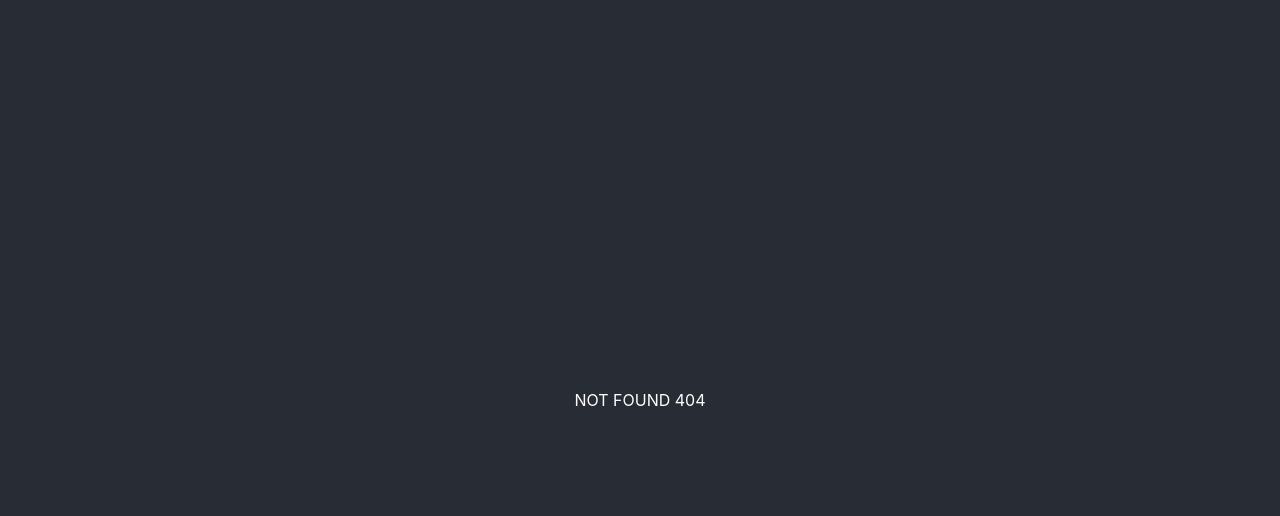
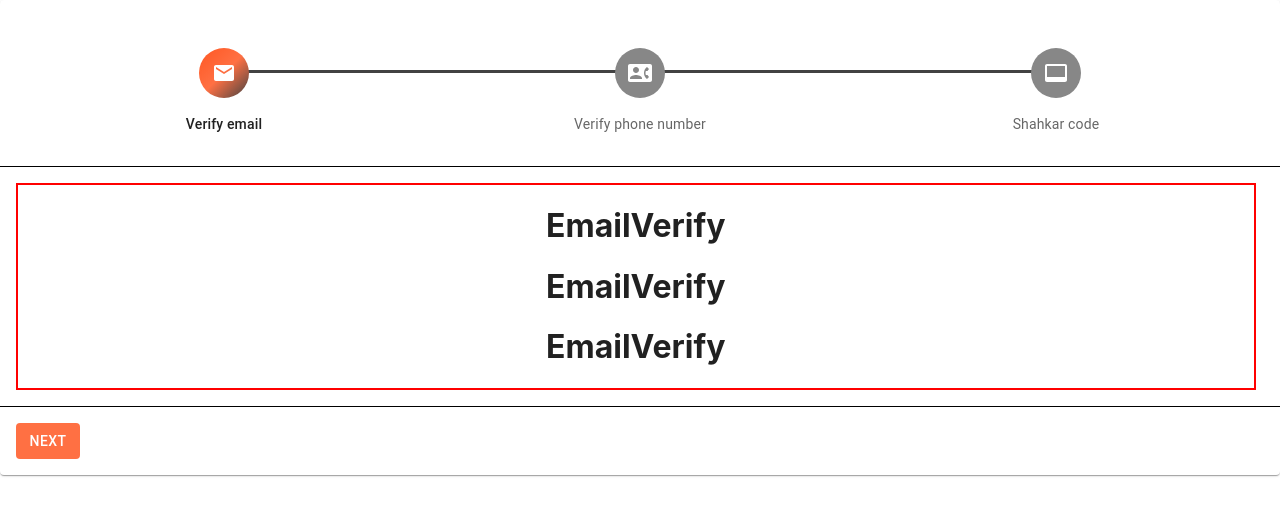
Before and after one commit to siahvosh/Wallet, a React (Create React App) app: page /wizardBase in a window 1280 px wide. Before the commit this address had no page. Shown: the top 516 px of the page. Built offline with nearby package versions, Linux system fonts and the light colour scheme.

Commit message:
add wizard file and stepper

```diff
--- a/src/App.css
+++ b/src/App.css
@@ -1,11 +1,11 @@
 body {
   direction: ltr;
   text-align: left;
-
 }
 body.fa {
   direction: rtl !important;
   text-align: right !important;
+
 }
 
 Button{
@@ -43,13 +43,14 @@ Card:hover {
   text-align: center;
 }
 .App-header {
-  background-color: #282c34;
+  /*background-color: #282c34;*/
   min-height: 100vh;
   display: flex;
   flex-direction: column;
   align-items: center;
-  justify-content: center;
+  /*justify-content: center;*/
   color: white;
+  background: white !important;
 }
 
 .btn{
--- a/src/Component/Login/Login.js
+++ b/src/Component/Login/Login.js
@@ -63,7 +63,7 @@ export const Login = () => {
 
     return (
         <React.Fragment>
-           <Card style={{ width: '50%', scale: '1.8', background: '#1E201E'}}>
+           <Card style={{ width: '50%', scale: '1.8', background: '#1E201E', margin: 'auto'}}>
                <Grid2 container>
                    <Grid2 size={{xs: 12, sm: 12, md: 5}} style={{padding: '1rem', background: '#ffffff'}}>
                        <IconButton
--- a/src/Component/Register/Register.js
+++ b/src/Component/Register/Register.js
@@ -27,7 +27,7 @@ export const Register = () => {
 
     return (
         <React.Fragment>
-            <Card style={{ width: '50%', scale: '1.8', background: '#1E201E'}}>
+            <Card style={{ width: '50%', scale: '1.8', background: '#1E201E', margin: 'auto'}}>
                 <Grid2 container>
                     <Grid2 sx={{ display: { xs: 'none', sm: 'none', md: 'block'} }}  size={{ xs: 12, sm: 12, md: 7 }} style={{background: '#1E201E', padding: '10px'}} >
                         <Button
@@ -144,7 +144,7 @@ export const Register = () => {
                                     style={{display: 'block',   width: '100%'}}
                                     size="small"
                                     variant="contained"
-                                    onClick={() => navigate('/home')}
+                                    onClick={() => navigate('/wizardBase')}
                                     disabled={!form.firstName || !form.lastName || !form.email || !form.password}
 
                                 >
--- /dev/null
+++ b/src/Component/Wizard/Verify/EmailVerify.js
@@ -0,0 +1,14 @@
+import React from 'react'
+
+export const EmailVerify = () => {
+    return (
+        <React.Fragment>
+            <div style={{width: '99%',  border: '2px solid red'}}>
+                <h1>EmailVerify</h1>
+                <h1>EmailVerify</h1>
+                <h1>EmailVerify</h1>
+
+            </div>
+        </React.Fragment>
+    )
+}
--- /dev/null
+++ b/src/Component/Wizard/Verify/PhoneNumberVerify.js
@@ -0,0 +1,14 @@
+import React from 'react'
+
+export const PhoneNumberVerify = () => {
+    return (
+        <React.Fragment>
+            <div style={{width: '99%',  border: '2px solid red'}}>
+                <h1>PhoneNumberVerify</h1>
+                <h1>PhoneNumberVerify</h1>
+                <h1>PhoneNumberVerify</h1>
+
+            </div>
+        </React.Fragment>
+    )
+}
--- /dev/null
+++ b/src/Component/Wizard/Verify/ShahkarCode.js
@@ -0,0 +1,14 @@
+import React from 'react'
+
+export const ShahkarCode = () => {
+    return (
+        <React.Fragment>
+            <div style={{width: '99%',  border: '2px solid red'}}>
+                <h1>ShahkarCode</h1>
+                <h1>ShahkarCode</h1>
+                <h1>ShahkarCode</h1>
+
+            </div>
+        </React.Fragment>
+    )
+}
--- /dev/null
+++ b/src/Component/Wizard/Verify/VerifyStepper.js
@@ -0,0 +1,109 @@
+import * as React from 'react';
+import PropTypes from 'prop-types';
+import { styled } from '@mui/material/styles';
+import Stack from '@mui/material/Stack';
+import Stepper from '@mui/material/Stepper';
+import Step from '@mui/material/Step';
+import StepLabel from '@mui/material/StepLabel';
+import EmailIcon from '@mui/icons-material/Email';
+import ContactPhoneIcon from '@mui/icons-material/ContactPhone';
+import VideoLabelIcon from '@mui/icons-material/VideoLabel';
+import StepConnector, { stepConnectorClasses } from '@mui/material/StepConnector';
+
+
+const ColorlibConnector = styled(StepConnector)(({ theme }) => ({
+    [`&.${stepConnectorClasses.alternativeLabel}`]: {
+        top: 22,
+    },
+    [`&.${stepConnectorClasses.active}`]: {
+        [`& .${stepConnectorClasses.line}`]: {
+            backgroundImage: 'linear-gradient(95deg, #FF5722 0%, #FF7043 50%, #424242 100%)',
+        },
+    },
+    [`&.${stepConnectorClasses.completed}`]: {
+        [`& .${stepConnectorClasses.line}`]: {
+            backgroundImage: 'linear-gradient(95deg, #FF5722 0%, #FF7043 50%, #424242 100%)',
+        },
+    },
+    [`& .${stepConnectorClasses.line}`]: {
+        height: 3,
+        border: 0,
+        backgroundColor: '#424242',
+        borderRadius: 1,
+        ...theme.applyStyles('dark', {
+            backgroundColor: '#424242',
+        }),
+    },
+}));
+const ColorlibStepIconRoot = styled('div')(({ theme, ownerState }) => ({
+    backgroundColor: '#878787',
+    zIndex: 1,
+    color: '#FFFFFF',
+    width: 50,
+    height: 50,
+    display: 'flex',
+    borderRadius: '50%',
+    justifyContent: 'center',
+    alignItems: 'center',
+    ...theme.applyStyles('dark', {
+        backgroundColor: '#424242',
+    }),
+    ...(ownerState.active && {
+        backgroundImage: 'linear-gradient(136deg, #FF5722 0%, #FF7043 50%, #424242 100%)',
+        boxShadow: `0 4px 10px 0 ${theme.palette.shadow}`,
+    }),
+    ...(ownerState.completed && {
+        backgroundImage: 'linear-gradient(136deg, #FF5722 0%, #FF7043 50%, #424242 100%)',
+    }),
+}));
+
+function ColorlibStepIcon(props) {
+    const { active, completed, className } = props;
+
+    const icons = {
+        1: <EmailIcon />,
+        2: <ContactPhoneIcon />,
+        3: <VideoLabelIcon />,
+    };
+
+    return (
+        <ColorlibStepIconRoot ownerState={{ completed, active }} className={className}>
+            {icons[String(props.icon)]}
+        </ColorlibStepIconRoot>
+    );
+}
+
+ColorlibStepIcon.propTypes = {
+    /**
+     * Whether this step is active.
+     * @default false
+     */
+    active: PropTypes.bool,
+    className: PropTypes.string,
+    /**
+     * Mark the step as completed. Is passed to child components.
+     * @default false
+     */
+    completed: PropTypes.bool,
+    /**
+     * The label displayed in the step icon.
+     */
+    icon: PropTypes.node,
+};
+
+export const VerifyStepper = (props) => {
+    return (
+        <React.Fragment>
+            <Stack sx={{ width: 'calc(100%)',justifyContent: 'center', marginTop: '2rem', paddingBottom: '1rem'}}>
+                <Stepper alternativeLabel activeStep={props.step} connector={<ColorlibConnector />}>
+                    {props.labels.map((label) => (
+                        <Step key={label}>
+                            <StepLabel StepIconComponent={ColorlibStepIcon}>{label}</StepLabel>
+                        </Step>
+                    ))}
+                </Stepper>
+            </Stack>
+
+        </React.Fragment>
+    );
+}
--- /dev/null
+++ b/src/Component/Wizard/Verify/WizardBase.js
@@ -0,0 +1,40 @@
+import React, {useState} from 'react'
+import {VerifyStepper} from './VerifyStepper'
+import {EmailVerify} from './EmailVerify'
+import {PhoneNumberVerify} from './PhoneNumberVerify'
+import {ShahkarCode} from './ShahkarCode'
+import {Button, Card, CardActions, CardContent} from "@mui/material";
+
+
+export const WizardBase = () => {
+
+    const [stepCount, setStepCount] = useState(0)
+    const stepsLabel = ['Verify email', 'Verify phone number', 'Shahkar code'];
+
+    const handelSteooer = () => {
+
+    }
+
+    return (
+        <React.Fragment>
+            <Card sx={{ width: 'calc(100%)'}}>
+                <CardContent>
+                    <VerifyStepper labels={stepsLabel} step={stepCount}/>
+                </CardContent>
+                <CardContent style={{borderTop: '1px solid black', borderBottom: '1px solid black'}}>
+                    {stepCount === 0 && <EmailVerify/>}
+                    {stepCount === 1 && <PhoneNumberVerify/>}
+                    {stepCount === 2 && <ShahkarCode/>}
+
+                </CardContent>
+
+
+                <CardActions style={{ display: 'flex', justifyContent: 'space-between', padding: '1rem'}}>
+                    {stepCount !== 0 && <Button onClick={() => setStepCount(stepCount - 1)}> Back</Button>}
+                    <Button  onClick={() => setStepCount(stepCount + 1)}>next</Button>
+                </CardActions>
+
+            </Card>
+        </React.Fragment>
+    )
+}
--- a/src/Routers/Routers.js
+++ b/src/Routers/Routers.js
@@ -1,12 +1,14 @@
 import {BrowserRouter as Router, Routes, Route, Link } from "react-router-dom";
-import {Login} from './../Component/Login/Login'
-import {Register} from './../Component/Register/Register'
+import {Login} from './../Component/Login/Login';
+import {Register} from './../Component/Register/Register';
+import {WizardBase} from './../Component/Wizard/Verify/WizardBase';
 
 export const Routers = () => {
     return (
         <Routes>
             <Route path="login" element={<Login />} />
             <Route path="register" element={<Register/>}/>
+            <Route path={'wizardBase'} element={<WizardBase/>}/>
             <Route path="/*" element={<div> NOT FOUND 404</div>}/>
         </Routes>
     )
```
